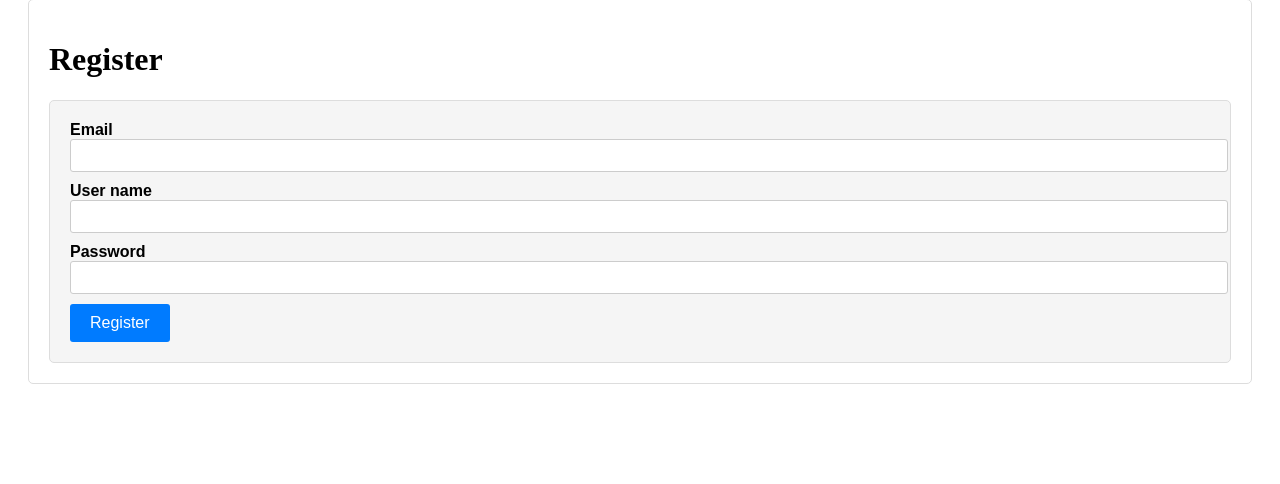
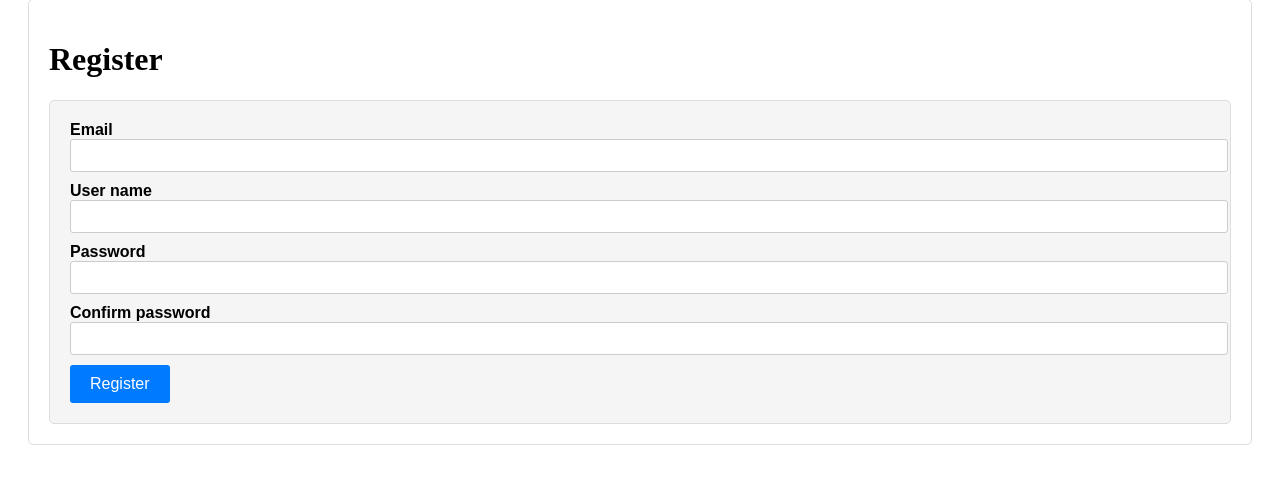
Before and after one commit to eyals208/Sales-Tracker, a Flask app: page /register in a window 1280 px wide. Shown: the part 76-560 px from the top of the page. Run offline with Flask 3, Linux system fonts and the light colour scheme.

Commit message:
add confirm password on registration

```diff
--- a/sales_tracker/forms.py
+++ b/sales_tracker/forms.py
@@ -1,6 +1,6 @@
 from flask_wtf import FlaskForm
 from wtforms import StringField, FloatField, SubmitField, DateField, EmailField,PasswordField
-from wtforms.validators import InputRequired, NumberRange, Email, Length
+from wtforms.validators import InputRequired, NumberRange, Email, Length, EqualTo
 import datetime
 
 class SaleForm(FlaskForm):
@@ -15,6 +15,7 @@ class RegisterForm(FlaskForm):
     email = EmailField("Email", validators = [InputRequired(), Email(message="Please enter a valid email address")])
     name = StringField("User name", validators=[InputRequired()])
     password = PasswordField("Password", validators=[InputRequired(), Length(min=6,max=12,message="Password must have between 6 to 12 characters")])
+    confirm_password = PasswordField("Confirm password", validators=[InputRequired(), EqualTo("password","The passwords must match")])
 
     submit = SubmitField("Register")
 
--- a/sales_tracker/templates/register.html
+++ b/sales_tracker/templates/register.html
@@ -9,6 +9,7 @@
             {{ render_text_field(form.email)}}
             {{ render_text_field(form.name)}}
             {{ render_text_field(form.password)}}
+            {{ render_text_field(form.confirm_password)}}
 
             <div>
                 {{ form.submit(class="button button--form") }}
```
